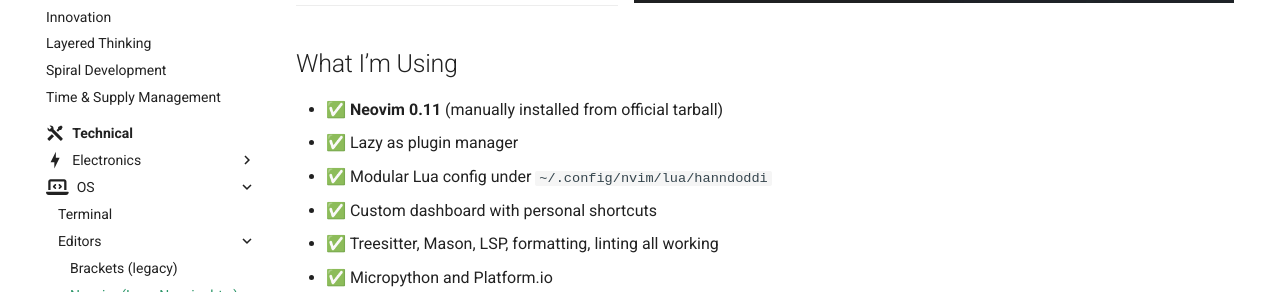
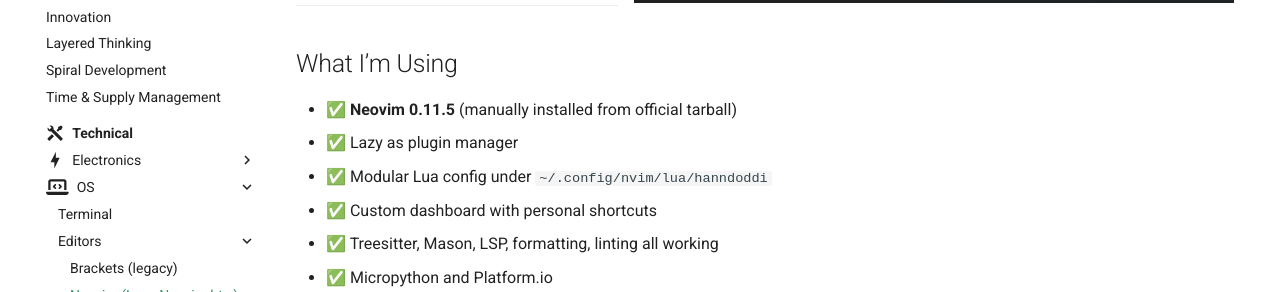
Before and after one commit to hanndoddi/hanndoddi_site, an MkDocs documentation site: the page built from docs/How-I-Work/technical/OS/editors/nvim.md, in a window 1280 px wide and 900 px high, scrolled down 1138 px. Shown: the part 160-452 px from the top of the window. Built offline with MkDocs 1.6.1 and Material for MkDocs 9.7.7, drawn with Linux system fonts in a browser that asks for light colours; some web fonts are replaced.

Commit message:
editor update

```diff
--- a/docs/How-I-Work/technical/OS/editors/nvim.md
+++ b/docs/How-I-Work/technical/OS/editors/nvim.md
@@ -24,7 +24,7 @@
 
 ## What I’m Using
 
-- ✅ **Neovim 0.11** (manually installed from official tarball)
+- ✅ **Neovim 0.11.5** (manually installed from official tarball)
 - ✅ Lazy as plugin manager
 - ✅ Modular Lua config under `~/.config/nvim/lua/hanndoddi`
 - ✅ Custom dashboard with personal shortcuts
```
